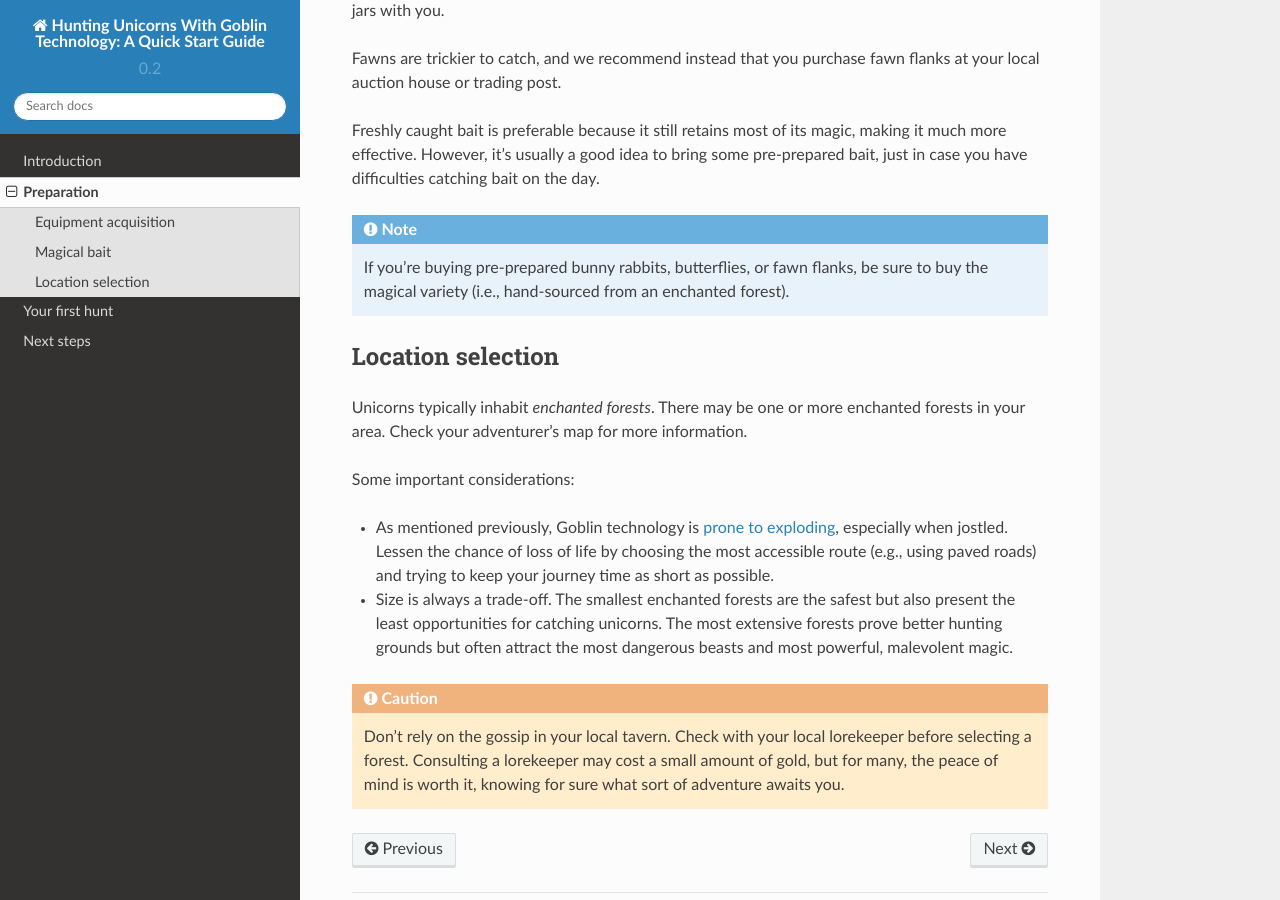
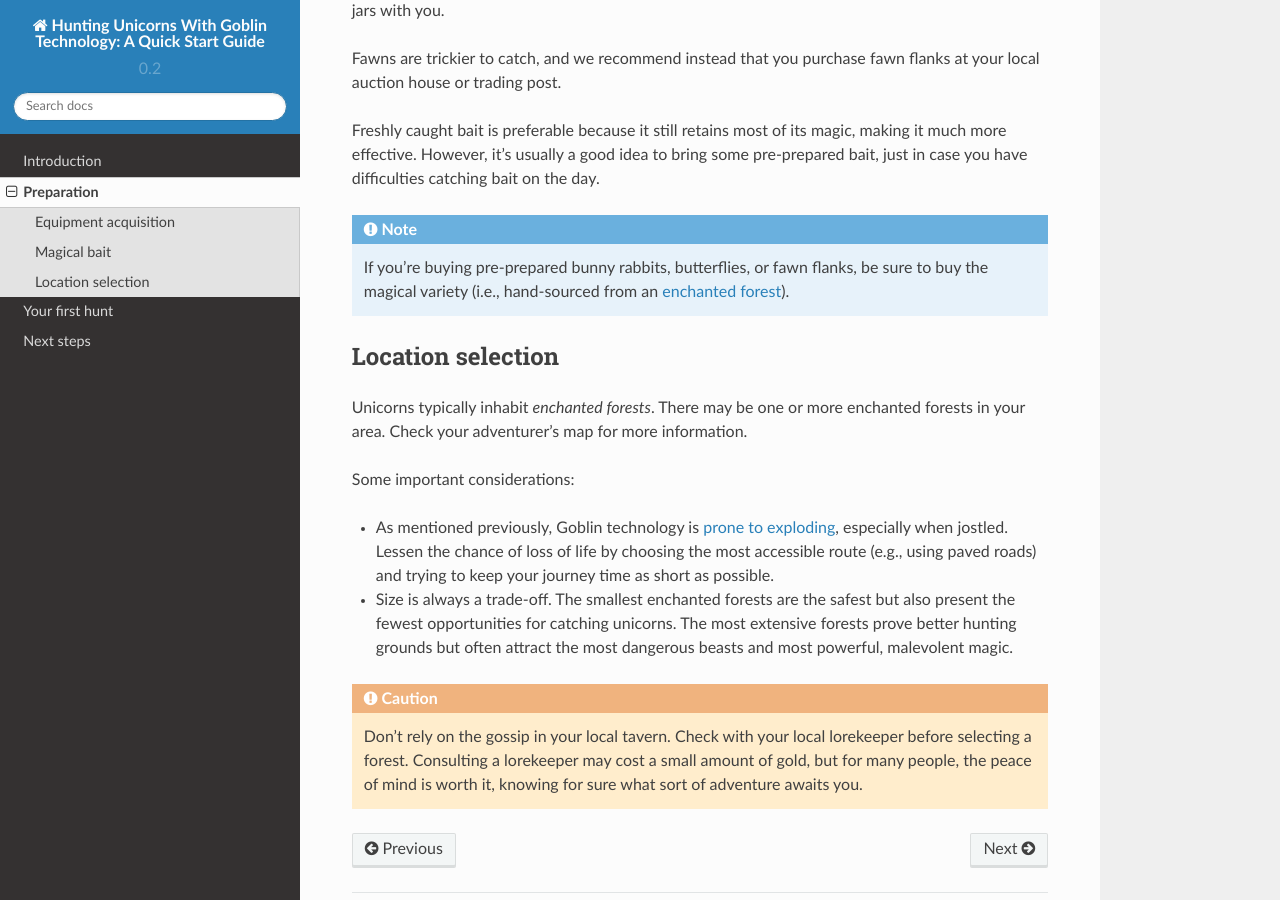
Before and after one commit to mechanomi/hunting-unicorns, a Sphinx documentation site: the page built from docs/preparation.rst, in a window 1280 px wide and 900 px high, scrolled down 1598 px. Built offline with Sphinx 7.4.7 and the Read the Docs theme 2.0.0, drawn with Linux system fonts in a browser that asks for light colours; some of the changed text lies outside the part shown.

Commit message:
Light copyedits

```diff
--- a/docs/introduction.rst
+++ b/docs/introduction.rst
@@ -68,4 +68,4 @@
 
    Goblins are known for their fondness for explosives.
 
-   When goblin technology malfunctions, it usually does so with a *BANG*, even when there is no logical reason for the device to have contained explosives in the first place. This sort of malfunction can result in the *rapid unscheduled disassembly* of your equipment or, if you are standing too close, yourself. Plan accordingly.
+   When goblin technology malfunctions, it usually does so with a *BANG*—even when there is no logical reason for the device to have contained explosives in the first place. This sort of malfunction can result in the *rapid unscheduled disassembly* of your equipment or, if you are standing too close, yourself. Plan accordingly.
--- a/docs/next-steps.rst
+++ b/docs/next-steps.rst
@@ -10,7 +10,7 @@
 
    This harrowing crime-scene photo depicts the typical results at the site of rocket impact.
 
-Congratulations. You *murdered* your first unicorn. Are you proud of yourself?
+Congratulations. You *murdered* your first unicorn. Are you proud of yourself, you monster?
 
 As noted in the first section, you are now :ref:`cursed for life <intro-unicorns-curse>` (probably).
 
--- a/docs/preparation.rst
+++ b/docs/preparation.rst
@@ -28,7 +28,7 @@
 - *The Combo Radar and Alerting System 3000*
 - *Goblin Rocket Launcher XXL*
 
-Feel free to make your product selections according to availability and budget. As previously mentioned: goblin-made technology is not known for its reliability, so be sure to check the reviews before purchasing.
+Feel free to make your product selections according to availability and budget. As previously mentioned: goblin-made technology is :ref:`not known for its reliability <intro-goblin-explosives>`, so be sure to check the reviews before purchasing.
 
 The rest of this guide will assume you're using the recommended products, but the instructions should work for most items.
 
@@ -78,7 +78,7 @@
 
 .. NOTE::
 
-   If you're buying pre-prepared bunny rabbits, butterflies, or fawn flanks, be sure to buy the magical variety (i.e., hand-sourced from an enchanted forest).
+   If you're buying pre-prepared bunny rabbits, butterflies, or fawn flanks, be sure to buy the magical variety (i.e., hand-sourced from an :ref:`enchanted forest <prep-location>`).
 
 
 .. _prep-location:
@@ -94,10 +94,10 @@
 
 - As mentioned previously, Goblin technology is :ref:`prone to exploding <intro-goblin-explosives>`, especially when jostled. Lessen the chance of loss of life by choosing the most accessible route (e.g., using paved roads) and trying to keep your journey time as short as possible.
 
-- Size is always a trade-off. The smallest enchanted forests are the safest but also present the least opportunities for catching unicorns. The most extensive forests prove better hunting grounds but often attract the most dangerous beasts and most powerful, malevolent magic.
+- Size is always a trade-off. The smallest enchanted forests are the safest but also present the fewest opportunities for catching unicorns. The most extensive forests prove better hunting grounds but often attract the most dangerous beasts and most powerful, malevolent magic.
 
 .. _prep-location-lorekeeper:
 
 .. CAUTION::
 
-   Don't rely on the gossip in your local tavern. Check with your local lorekeeper before selecting a forest. Consulting a lorekeeper may cost a small amount of gold, but for many, the peace of mind is worth it, knowing for sure what sort of adventure awaits you.
+   Don't rely on the gossip in your local tavern. Check with your local lorekeeper before selecting a forest. Consulting a lorekeeper may cost a small amount of gold, but for many people, the peace of mind is worth it, knowing for sure what sort of adventure awaits you.
--- a/docs/your-first-hunt.rst
+++ b/docs/your-first-hunt.rst
@@ -42,7 +42,7 @@
 
 As your first task, you must set up your :ref:`unsupervised detection system <prep-equipment>`.
 
-*The Combo Radar and Alerting System 3000* comes with eight remote sensors which can easily be attached to trees and other surfaces.
+*The Combo Radar and Alerting System 3000* comes with eight remote sensors which can be easily attached to trees and other surfaces.
 
 Carefully unpack each sensor and check the phlogiston levels. You should top up each sensor with phlogiston to help make sure they do not run out of power while you're waiting.
 
@@ -86,7 +86,7 @@
 
 .. WARNING::
 
-   If the status light on your lure displays an unexpected color at any point, consult the troubleshooting section of the device manual *immediately*.
+   If the status light on your lure displays an unexpected color at any point, consult the *Troubleshooting* section of the device manual *immediately*.
 
 
 .. _first-hunt-wait:
```
Also changed, not shown: other parts of docs/introduction.rst (+1 -1 lines), other parts of docs/your-first-hunt.rst (+1 -1 lines).
